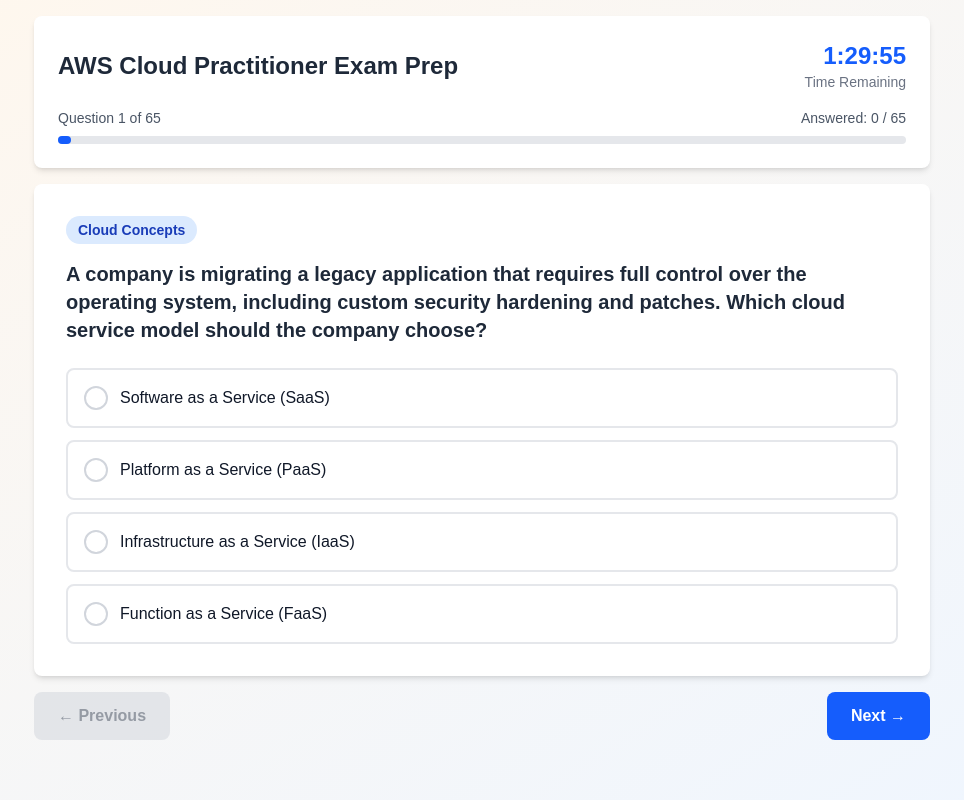
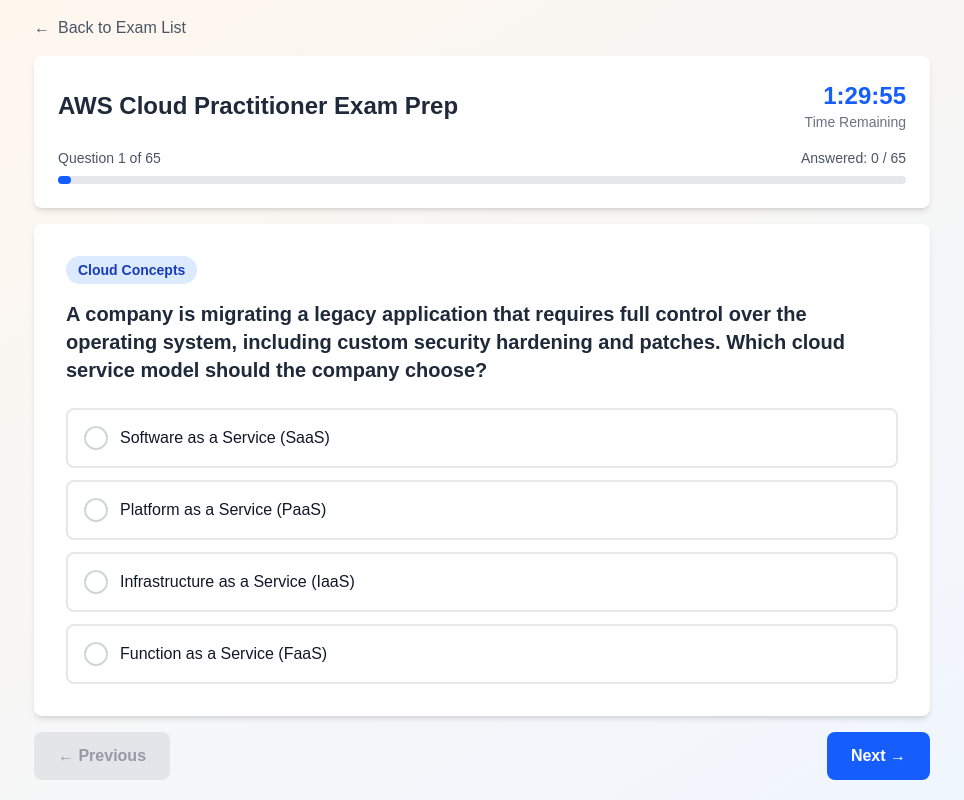
Before and after one commit to krikgracias/exam-prep, a Next.js app: page /aws/cloud-practitioner in a window 1280 px wide. Shown: the whole page, without its empty margins (158-1122 px from the left). Built offline with nearby package versions, Linux system fonts and the light colour scheme.

Commit message:
Add Back to Exam List navigation to all exams

```diff
--- a/app/aws/cloud-practitioner/page.js
+++ b/app/aws/cloud-practitioner/page.js
@@ -1,7 +1,7 @@
 'use client';
 
 import React, { useState, useEffect } from 'react';
-import { Award, BookOpen, CheckCircle } from 'lucide-react';
+import { Award, BookOpen, CheckCircle, XCircle } from 'lucide-react';
 
 export default function AWSExam() {
   const [currentQuestion, setCurrentQuestion] = useState(0);
@@ -162,8 +162,13 @@ export default function AWSExam() {
     return (
       <div className="min-h-screen bg-gradient-to-br from-orange-50 to-blue-50 p-8">
         <div className="max-w-4xl mx-auto bg-white rounded-lg shadow-xl p-8">
+          {/* Back Button */}
+          <a href="/" className="inline-flex items-center text-gray-600 hover:text-gray-900 mb-6 transition-colors">
+            <span className="mr-2">←</span> Back to Exam List
+          </a>
+
           <div className="text-center mb-8">
-            <Award className={`w-24 h-24 mx-auto mb-4 ${results.passed ? 'text-green-500' : 'text-red-500'}`} />
+            {results.passed ? <Award className="w-24 h-24 mx-auto mb-4 text-green-500" /> : <XCircle className="w-24 h-24 mx-auto mb-4 text-red-500" />}
             <h1 className="text-4xl font-bold mb-2">{results.passed ? '🎉 Congratulations!' : 'Keep Studying!'}</h1>
             <p className="text-xl text-gray-600 mb-4">{results.passed ? 'You PASSED the AWS Certified Cloud Practitioner Exam!' : 'You did not pass this time, but you\'re making progress!'}</p>
           </div>
@@ -293,8 +298,15 @@ export default function AWSExam() {
           )}
 
           <button onClick={() => window.location.reload()} className="w-full mt-6 bg-blue-600 text-white py-3 px-6 rounded-lg font-semibold hover:bg-blue-700 transition">
-            Take Another Practice Exam
+            Retake Exam
           </button>
+
+          <a
+            href="/"
+            className="block w-full mt-3 bg-gray-200 text-gray-700 py-3 px-6 rounded-lg hover:bg-gray-300 font-medium text-center"
+          >
+            ← Back to Exam List
+          </a>
         </div>
       </div>
     );
@@ -307,6 +319,11 @@ export default function AWSExam() {
   return (
     <div className="min-h-screen bg-gradient-to-br from-orange-50 to-blue-50 p-4">
       <div className="max-w-4xl mx-auto">
+        {/* Back Button */}
+        <a href="/" className="inline-flex items-center text-gray-600 hover:text-gray-900 mb-4 transition-colors">
+          <span className="mr-2">←</span> Back to Exam List
+        </a>
+
         <div className="bg-white rounded-lg shadow-md p-6 mb-4">
           <div className="flex justify-between items-center mb-4">
             <h1 className="text-2xl font-bold text-gray-800">AWS Cloud Practitioner Exam Prep</h1>
@@ -368,4 +385,4 @@ export default function AWSExam() {
       </div>
     </div>
   );
-};
+}
```
